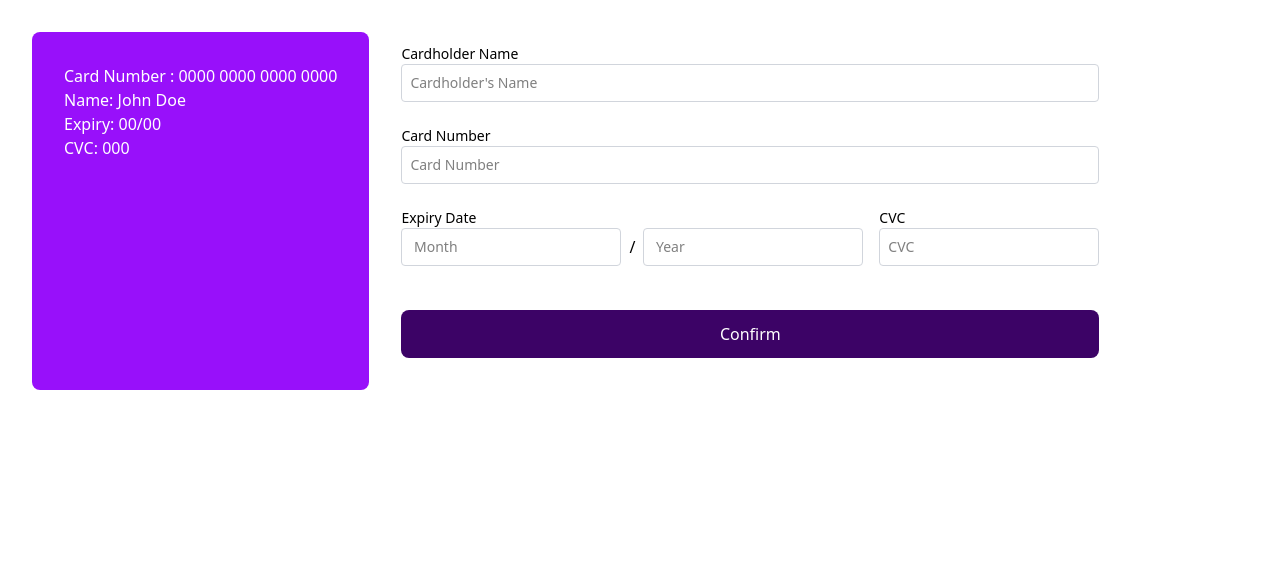
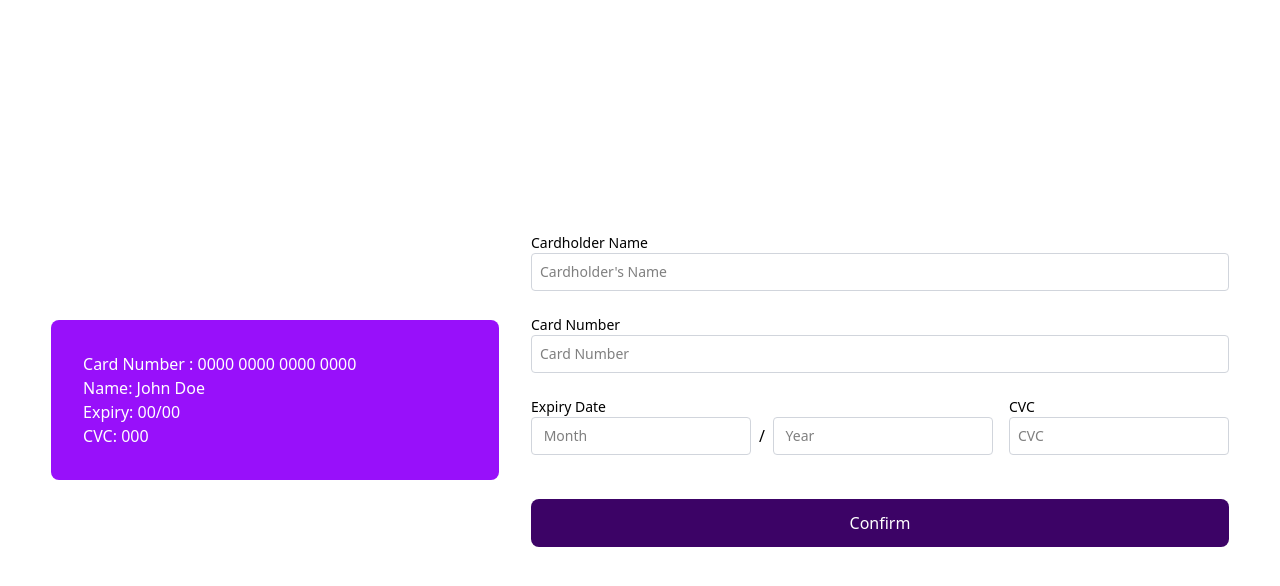
Before and after one commit to Eh1z/interactive_UI, a React (Vite) app: page / in a window 1280 px wide. Shown: the top 586 px of the page. Built offline with nearby package versions, Linux system fonts and the light colour scheme.

Commit message:
ui updates

```diff
--- a/src/App.jsx
+++ b/src/App.jsx
@@ -18,7 +18,7 @@ const App = () => {
 	};
 
 	return (
-		<div className="p-8 flex gap-8 flex-col lg:flex-row">
+		<div className="p-8 flex gap-8 flex-col lg:flex-row w-full justify-center items-center min-h-screen">
 			<CardDisplay cardData={cardData} />
 
 			<div>
@@ -52,7 +52,7 @@ const CardDisplay = ({ cardData }) => {
 	const { name, number, month, year, cvc } = cardData;
 
 	return (
-		<div className="p-8 bg-purple-600 text-white rounded-lg max-w-lg">
+		<div className="p-8 bg-purple-600 text-white rounded-lg max-w-xl min-w-md">
 			<p>Card Number : {number || "0000 0000 0000 0000"}</p>
 			<p>Name: {name || "John Doe"}</p>
 			<p>Expiry: {(month || "00") + "/" + (year || "00")}</p>
```
